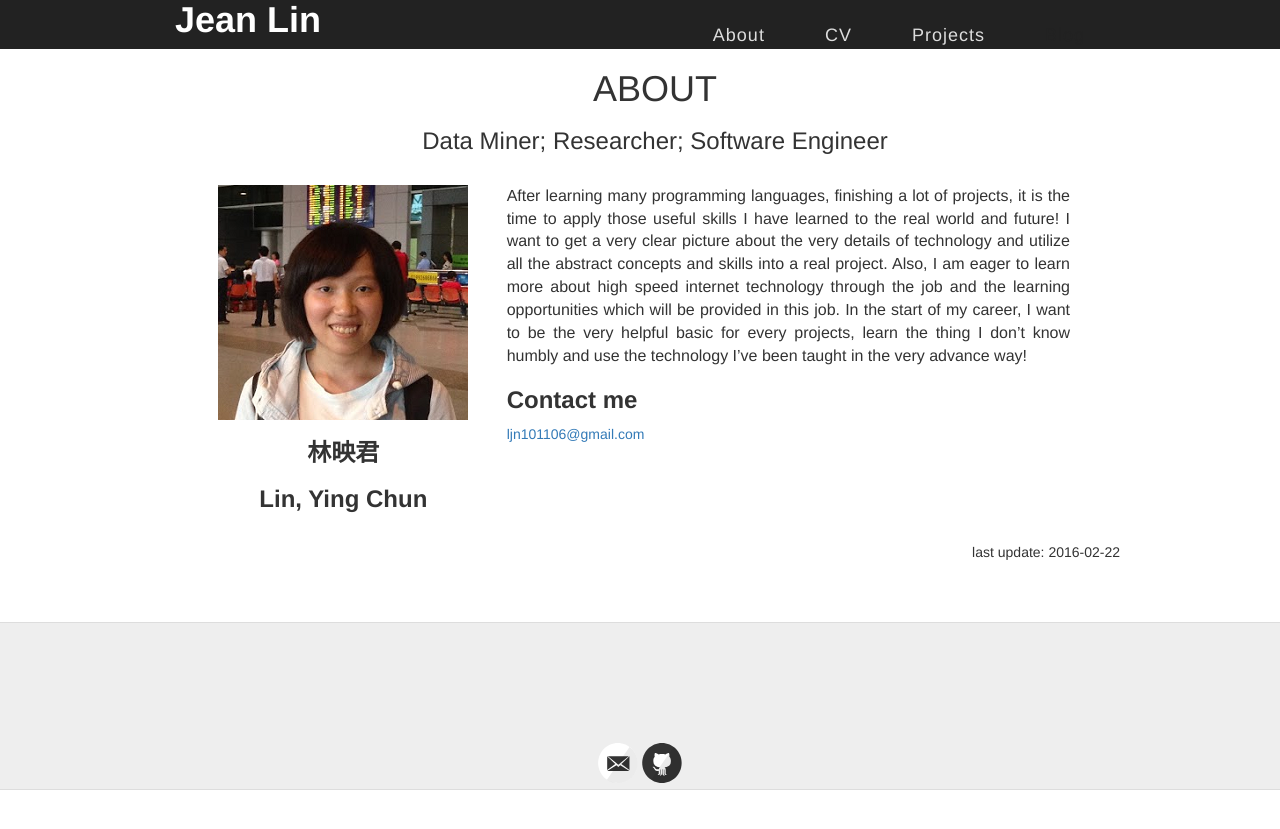
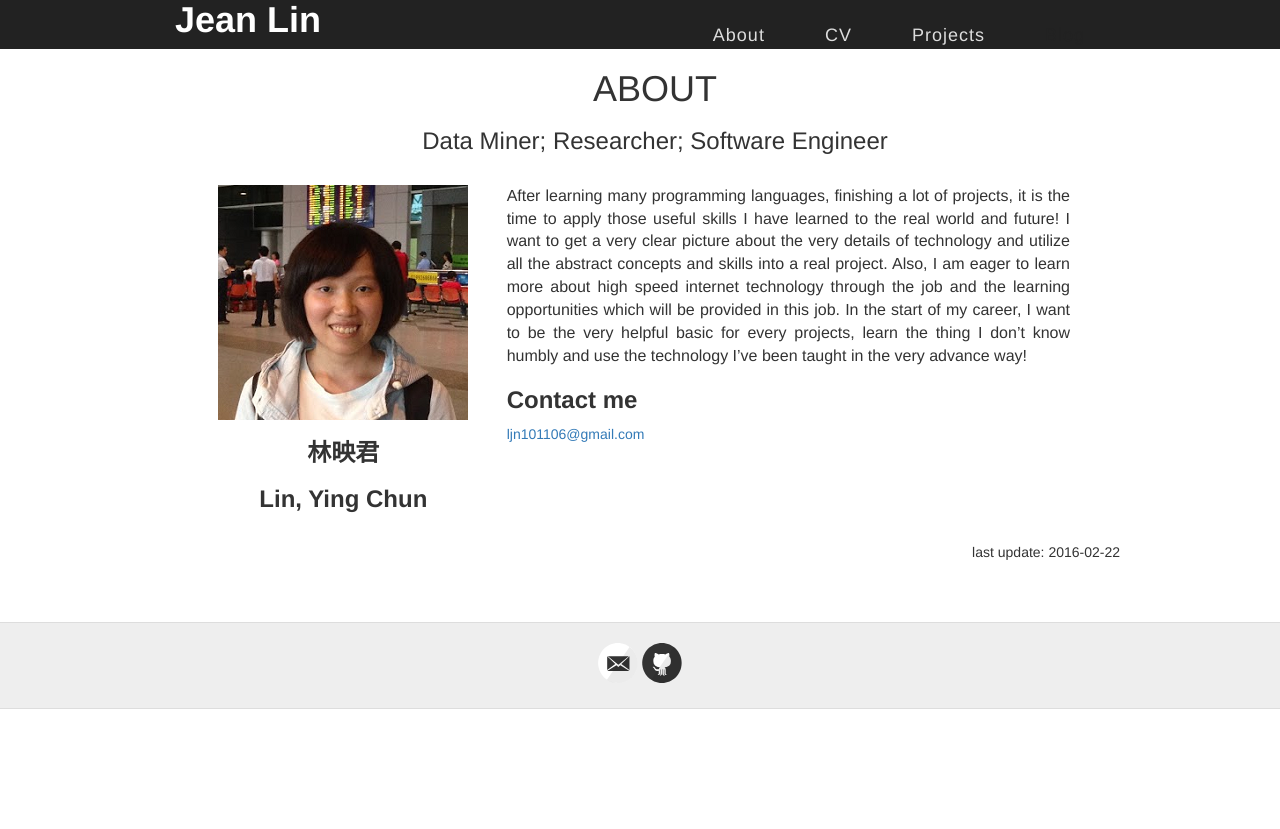
Before and after one commit to ycjeanlin/ycjeanlin_page, a Jekyll site: the page built from index.html, in a window 1280 px wide. Shown: the top 829 px of the page. Built offline with Jekyll 4.4.1, drawn with Linux system fonts in a browser that asks for light colours.

Commit message:
resize footer margin

```diff
--- a/stylesheets/main.css
+++ b/stylesheets/main.css
@@ -66,9 +66,3 @@
     border-bottom: 1px solid #ddd;
     font-weight: 700;
 }
-
-footer {
-    font-size: 12px;
-    margin-top: 100px;
-    padding-bottom: 0px;
-}
```
